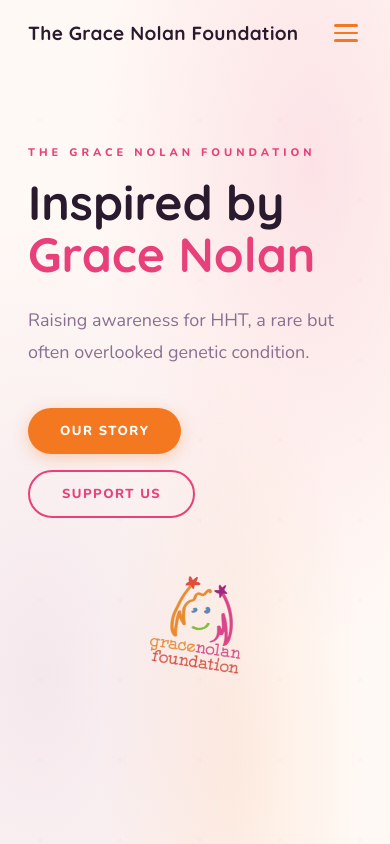
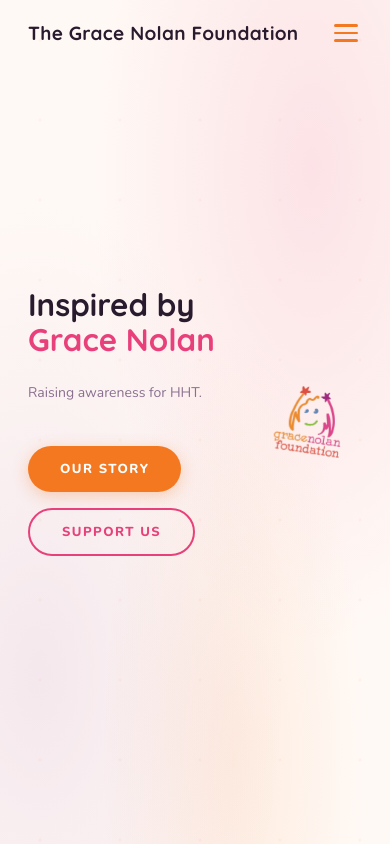
Before and after one commit to Alvor1991/grace-nolan-foundation, a React (Create React App) app: page / in a window 390 px wide. Shown: the top 844 px of the page. Built offline with nearby package versions, Linux system fonts and the light colour scheme.

Commit message:
Fix stacking on mobile, edit caption in home and remove heading in home

```diff
--- a/src/pages/Home.css
+++ b/src/pages/Home.css
@@ -87,12 +87,23 @@
 
 @media (max-width: 768px) {
   .hero-inner {
-    flex-direction: column;
-    gap: 32px;
+    flex-direction: row;
+    gap: 24px;
+    align-items: center;
+  }
+  .hero-text {
+    flex: 1;
   }
   .hero-logo {
-    width: 150px;
-    height: 150px;
+    width: 110px;
+    height: 110px;
+    flex-shrink: 0;
+  }
+  .hero-title {
+    font-size: clamp(30px, 8vw, 48px);
+  }
+  .hero-sub {
+    font-size: 14px;
   }
 }
 @keyframes scrollPulse {
--- a/src/pages/Home.js
+++ b/src/pages/Home.js
@@ -20,13 +20,12 @@
         <div className="hero-content container">
           <div className="hero-inner">
             <div className="hero-text">
-              <div className="section-label fade-up">The Grace Nolan Foundation</div>
               <h1 className="hero-title fade-up-2">
                 Inspired by<br />
                 <em>Grace Nolan</em>
               </h1>
               <p className="hero-sub fade-up-3">
-                Raising awareness for HHT, a rare but often overlooked genetic condition.
+                Raising awareness for HHT.
               </p>
               <div className="hero-actions fade-up-4">
                 <button className="btn-primary" onClick={() => navigate("about")}>Our Story</button>
```
